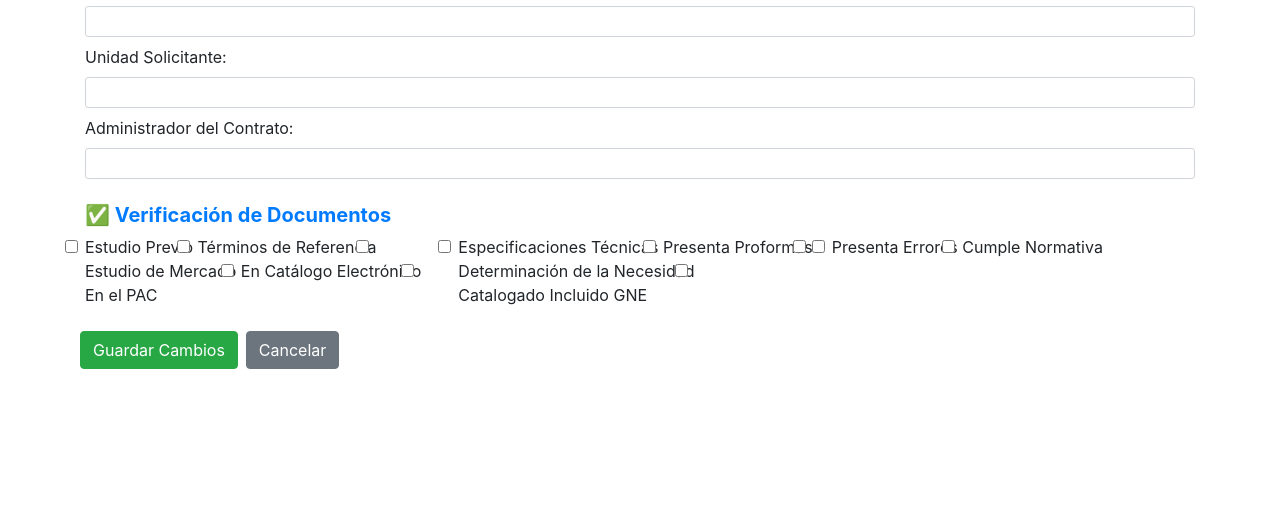
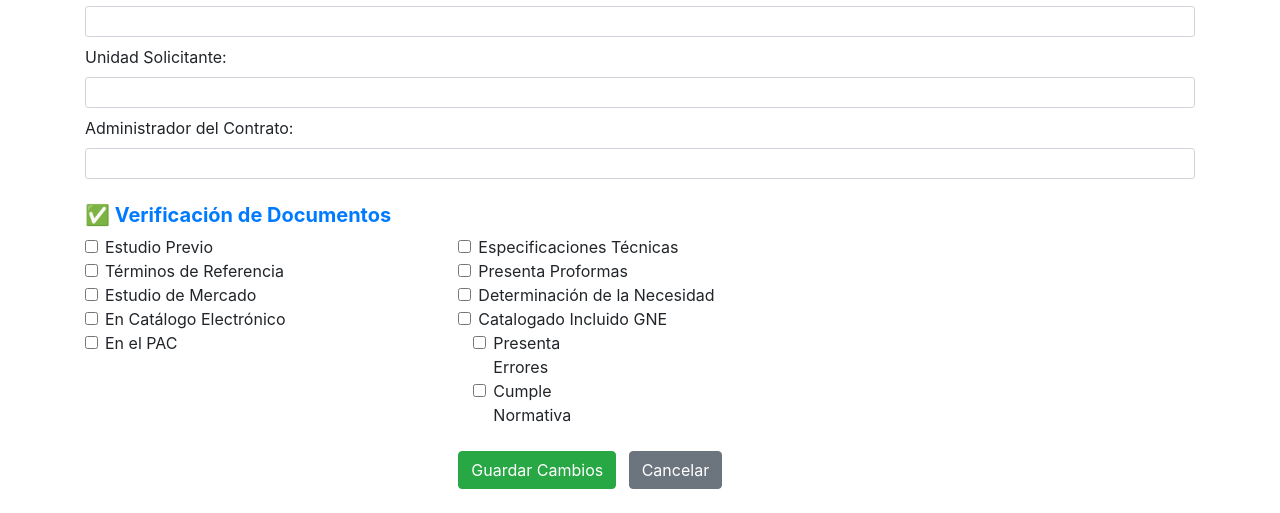
Before and after one commit to faustofi1262/sicop, a Flask app: page /admin/tareas/editar/1 in a window 1280 px wide. Shown: the part 892-1405 px from the top of the page. Before the commit the page ends 1261 px from the top, so only its background shows below. Run offline with Flask 3, Linux system fonts and the light colour scheme; data that the repository does not hold is empty; some libraries are stand-ins or nearby versions.

```diff
--- a/app/templates/editar_tarea.html
+++ b/app/templates/editar_tarea.html
@@ -117,32 +117,20 @@
         <h5 class="mt-4 text-primary font-weight-bold">✅ Verificación de Documentos</h5>
         <div class="form-row">
             <div class="col-md-4">
-                <input class="form-check-input" type="checkbox" name="Estudio Previo" {% if tarea[29] %}checked{% endif %}>
-                <label class="form-check-label">Estudio Previo</label>
-                <input class="form-check-input" type="checkbox" name="Términos de Referencia" {% if tarea[30] %}checked{% endif %}>
-                <label class="form-check-label">Términos de Referencia</label>
-                <input class="form-check-input" type="checkbox" name="Estudio de Mercado" {% if tarea[31] %}checked{% endif %}>
-                <label class="form-check-label">Estudio de Mercado</label>
-                <input class="form-check-input" type="checkbox" name="En Catálogo Electrónico" {% if tarea[32] %}checked{% endif %}>
-                <label class="form-check-label">En Catálogo Electrónico</label>
-                <input class="form-check-input" type="checkbox" name="En el PAC" {% if tarea[33] %}checked{% endif %}>
-                <label class="form-check-label">En el PAC</label>
+               <div class="form-check"><input class="form-check-input" type="checkbox" name="presenta_estudio_previo"> Estudio Previo</div>
+                    <div class="form-check"><input class="form-check-input" type="checkbox" name="presenta_terminos_referencia"> Términos de Referencia</div>
+                    <div class="form-check"><input class="form-check-input" type="checkbox" name="presenta_estudio_mercado"> Estudio de Mercado</div>
+                    <div class="form-check"><input class="form-check-input" type="checkbox" name="consta_catalogo_electronico"> En Catálogo Electrónico</div>
+                    <div class="form-check"><input class="form-check-input" type="checkbox" name="consta_pac"> En el PAC</div>
         </div>
             <div class="col-md-4">
-                <input class="form-check-input" type="checkbox" name="Especificaciones Técnicas" {% if tarea[33] %}checked{% endif %}>
-                <label class="form-check-label">Especificaciones Técnicas</label>
-                <input class="form-check-input" type="checkbox" name="Presenta Proformas" {% if tarea[33] %}checked{% endif %}>
-                <label class="form-check-label">Presenta Proformas</label>
-                <input class="form-check-input" type="checkbox" name="Determinación de la Necesidad" {% if tarea[33] %}checked{% endif %}>
-                <label class="form-check-label">Determinación de la Necesidad</label>
-                <input class="form-check-input" type="checkbox" name="Catalogado Incluido GNE" {% if tarea[33] %}checked{% endif %}>
-                <label class="form-check-label">Catalogado Incluido GNE</label>
-        </div>
+                 <div class="form-check"><input class="form-check-input" type="checkbox" name="presenta_especificaciones"> Especificaciones Técnicas</div>
+                    <div class="form-check"><input class="form-check-input" type="checkbox" name="presenta_proformas"> Presenta Proformas</div>
+                    <div class="form-check"><input class="form-check-input" type="checkbox" name="determinacion_necesidad"> Determinación de la Necesidad</div>
+                    <div class="form-check"><input class="form-check-input" type="checkbox" name="catalogado_incluido_gne"> Catalogado Incluido GNE</div>
             <div class="col-md-4">
-                <input class="form-check-input" type="checkbox" name="Presenta Errores" {% if tarea[33] %}checked{% endif %}>
-                <label class="form-check-label">Presenta Errores</label>
-                <input class="form-check-input" type="checkbox" name="Cumple Normativa" {% if tarea[33] %}checked{% endif %}>
-                <label class="form-check-label">Cumple Normativa</label>
+                 <div class="form-check"><input class="form-check-input" type="checkbox" name="presenta_errores"> Presenta Errores</div>
+                    <div class="form-check"><input class="form-check-input" type="checkbox" name="cumple_normativa"> Cumple Normativa</div>
         </div>
 
         <button type="submit" class="btn btn-success mt-4">Guardar Cambios</button>
```
